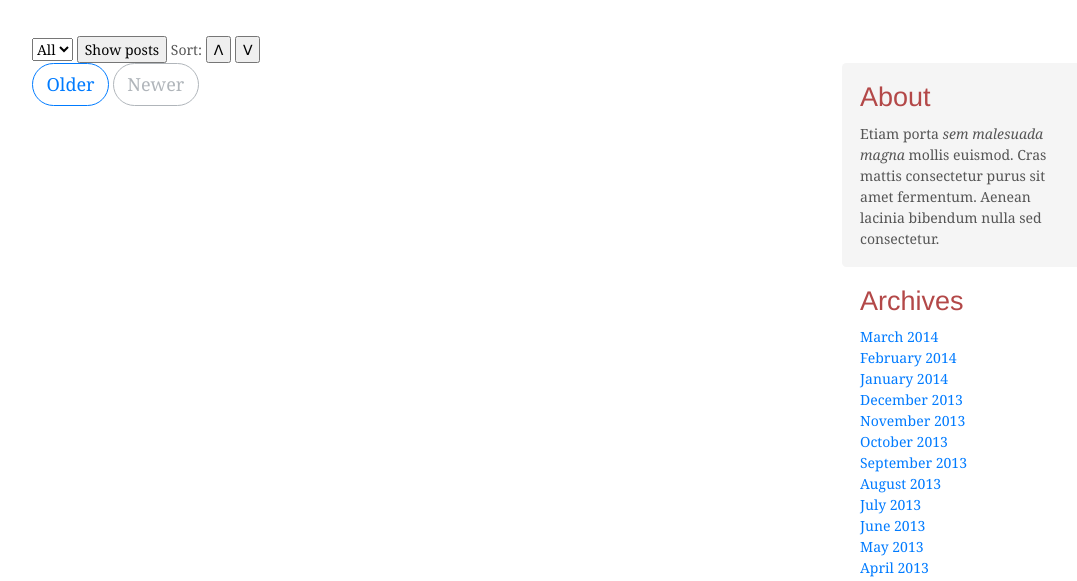
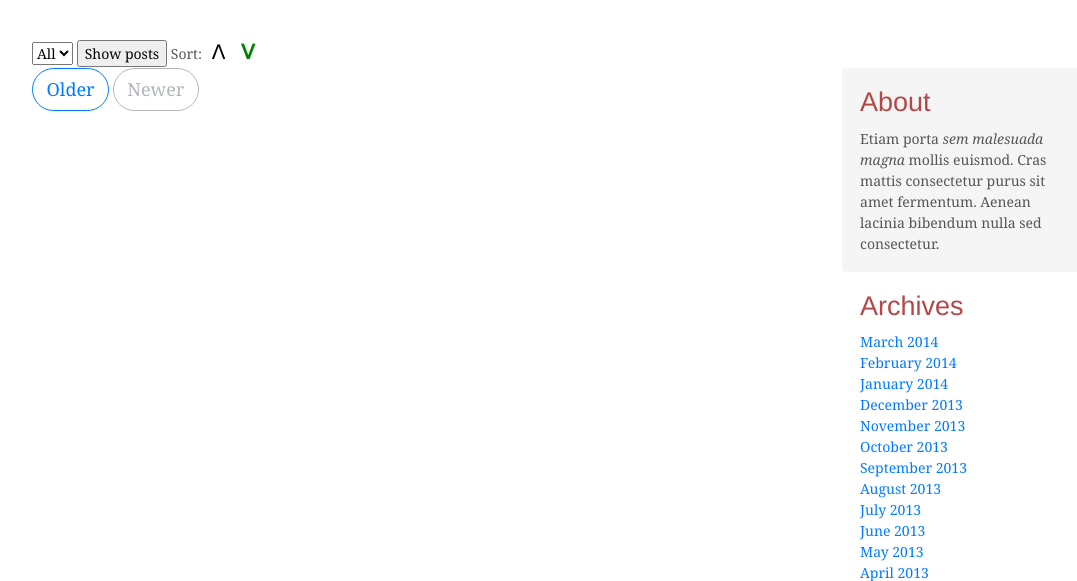
Before and after one commit to conkicdejan/Zavrsni-rad---Osnovni-kurs, a PHP site: page / in a window 1280 px wide. Shown: the part 254-835 px from the top of the page, without its empty margins (83-1160 px from the left). Run offline with PHP 8.4, Linux system fonts and the light colour scheme; data that the repository does not hold is empty.

Commit message:
Zadatak dodatni - Sort posts buttons - colors added

```diff
--- a/index.php
+++ b/index.php
@@ -50,10 +50,10 @@ $authors = getDataFromServer($sqlGetAuthors, $connection);
             Sort:
             <form class='sort' action="index.php" method="post">
                 <input type="hidden" name="sort" value=true>
-                <input type="Submit" value="ᐱ">
+                <input class='sort-button' type="Submit" value="ᐱ" id='sort-up'>
             </form>
             <form class='sort' action="index.php" method="post">
-                <input type="Submit" value="ᐯ">
+                <input class='sort-button' type="Submit" value="ᐯ" id='sort-down'>
             </form>
         </div>
 
@@ -73,5 +73,13 @@ $authors = getDataFromServer($sqlGetAuthors, $connection);
 
     </footer>
 </body>
-
+    <script>
+        var buttonUp = document.getElementById('sort-up');
+        var buttonDown = document.getElementById('sort-down');
+        if (<?php echo "'$sortType'" ?> == 'ASC') {
+            buttonUp.className += ' active-sort-button';
+        } else {
+            buttonDown.className += ' active-sort-button';
+        }
+    </script>
 </html>
--- a/styles/styles.css
+++ b/styles/styles.css
@@ -112,3 +112,15 @@ h6 {
 .sort {
   display: inline;
 }
+
+.sort-button {
+  border: none;
+  background-color: white;
+  cursor: pointer;
+  font-size: 20px;
+}
+
+.active-sort-button {
+  color: green;
+  font-weight: bold;
+}
```
